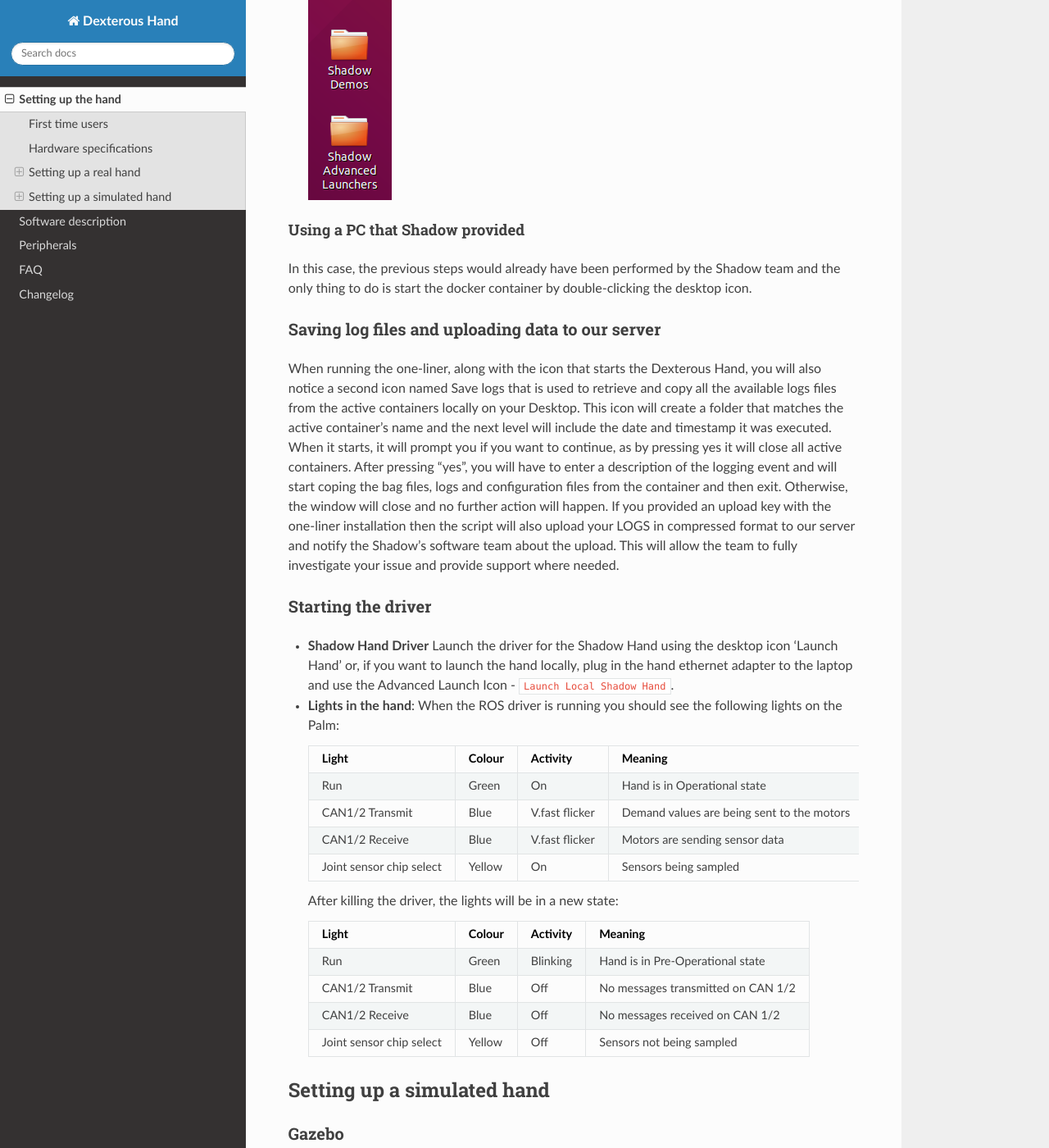
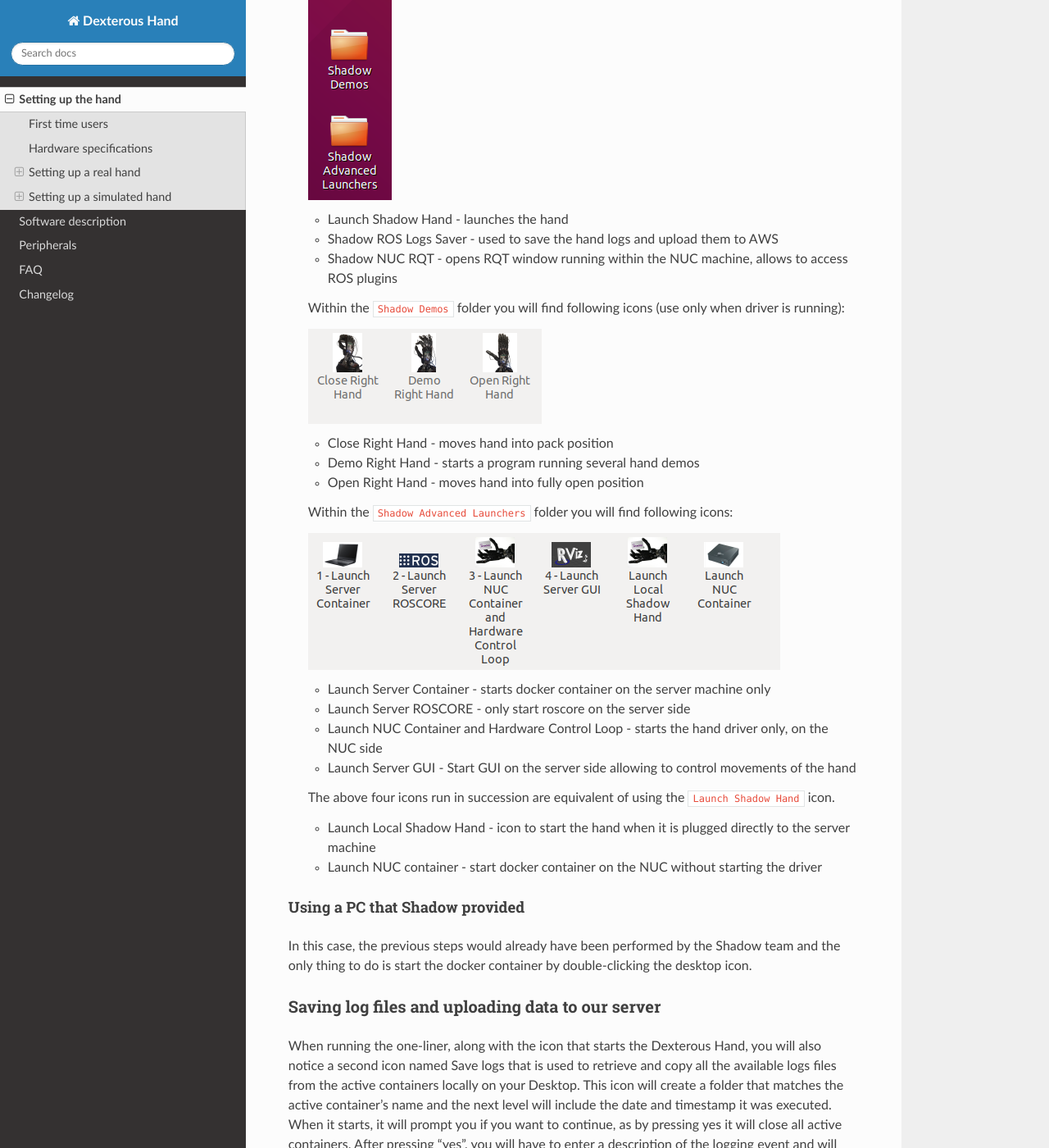
Before and after one commit to shadow-robot/sr_dexterous_hand_documentation, a Sphinx documentation site: the page built from docs/user_guide/1_setting_up_the_hand.md, in a window 1280 px wide and 1400 px high, scrolled down 5901 px. Shown: the whole window at 82% size. Built offline with Sphinx 7.4.7 and the Read the Docs theme 2.0.0, drawn with Linux system fonts in a browser that asks for light colours; some of the changed text lies outside the part shown.

Commit message:
adding icon description

```diff
--- a/docs/user_guide/1_setting_up_the_hand.md
+++ b/docs/user_guide/1_setting_up_the_hand.md
@@ -135,9 +135,35 @@
 
   You can also add `reinstall=true` in case you want to reinstall the docker image and container. When it finishes it will show if it was successful or not
   and will create desktop icons on your desktop that you can double-click to launch the hand container, save the log files from the active containers to your desktop and perform various actions on the hand (open, close and demo).
-  The icon look like this:
+  The icons look like this:
 
   ![Icons](../img/icons.png)
+
+  - Launch Shadow Hand - launches the hand
+  - Shadow ROS Logs Saver - used to save the hand logs and upload them to AWS
+  - Shadow NUC RQT - opens RQT window running within the NUC machine, allows to access ROS plugins
+
+  Within the `Shadow Demos` folder you will find following icons (use only when driver is running):
+
+  ![Shadow Demos](../img/shadow_demos.png)
+
+  - Close Right Hand - moves hand into pack position
+  - Demo Right Hand - starts a program running several hand demos
+  - Open Right Hand - moves hand into fully open position
+
+  Within the `Shadow Advanced Launchers` folder you will find following icons:
+
+  ![Shadow Advanced Launchers](../img/shadow_advanced_launchers.png)
+
+  - Launch Server Container - starts docker container on the server machine only
+  - Launch Server ROSCORE - only start roscore on the server side
+  - Launch NUC Container and Hardware Control Loop - starts the hand driver only, on the NUC side
+  - Launch Server GUI - Start GUI on the server side allowing to control movements of the hand
+
+  The above four icons run in succession are equivalent of using the `Launch Shadow Hand` icon.
+
+  - Launch Local Shadow Hand - icon to start the hand when it is plugged directly to the server machine
+  - Launch NUC container - start docker container on the NUC without starting the driver
 
 #### Using a PC that Shadow provided
 In this case, the previous steps would already have been performed by the Shadow team and the only thing to do is start the docker container by double-clicking the desktop icon.
```
Also changed, not shown: docs/img/shadow_advanced_launchers.png (added), docs/img/shadow_demos.png (added).
